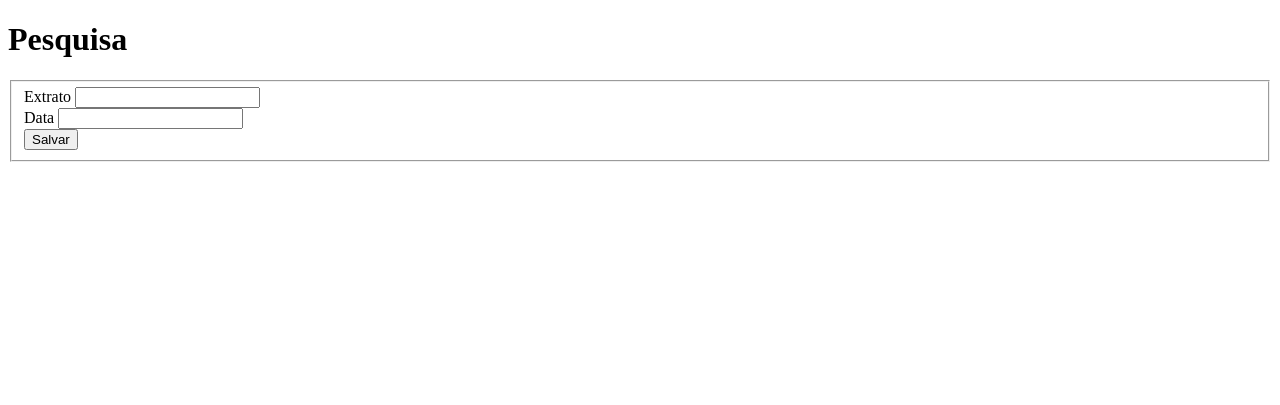
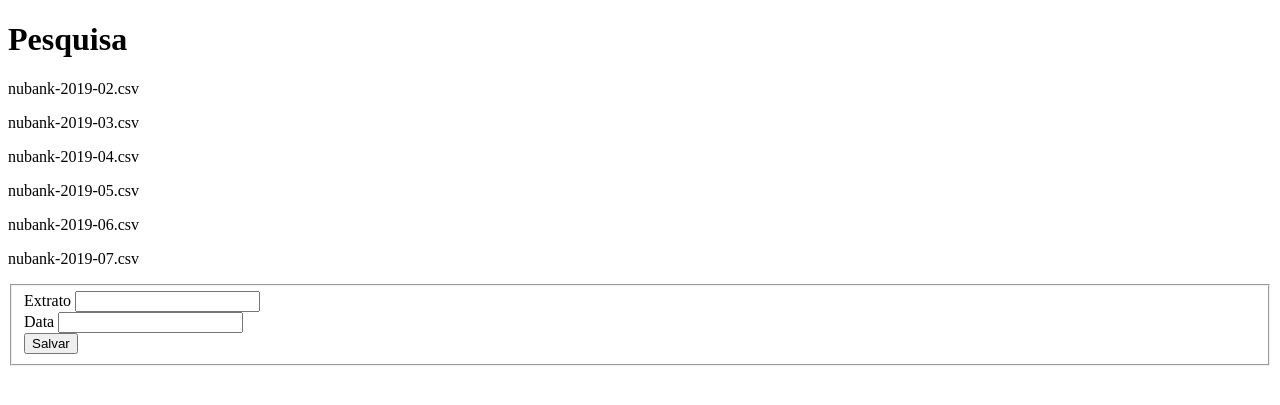
Before and after one commit to AlexLorenz/ContaPessoal, a Flask app: page /inicio in a window 1280 px wide. Shown: the top 405 px of the page. Run offline with Flask 2, Linux system fonts and the light colour scheme; parts of the project's set-up code (start-up, migrations or seed data) failed here and were passed over.

Commit message:
Adicionando exemplos
exemplos de extratos na tela inicial

```diff
--- a/main.py
+++ b/main.py
@@ -33,10 +33,6 @@
                            Data=data,
                            transacoesData= teste.mostraTransacoesPorData(data))
 
-#@app.route('/teste')
-#def ola():
-#    return render_template('painel.html',
-
 
 app.run()
 
--- a/templates/inicio.html
+++ b/templates/inicio.html
@@ -10,6 +10,12 @@
       <div class="page-header">
           <h1>{{ titulo }}</h1>
       </div>
+        <p>nubank-2019-02.csv</p>
+        <p>nubank-2019-03.csv</p>
+        <p>nubank-2019-04.csv</p>
+        <p>nubank-2019-05.csv</p>
+        <p>nubank-2019-06.csv</p>
+        <p>nubank-2019-07.csv</p>
       <form action="/pesquisar", method="post">
         <fieldset>
           <div class="form-group">
```
